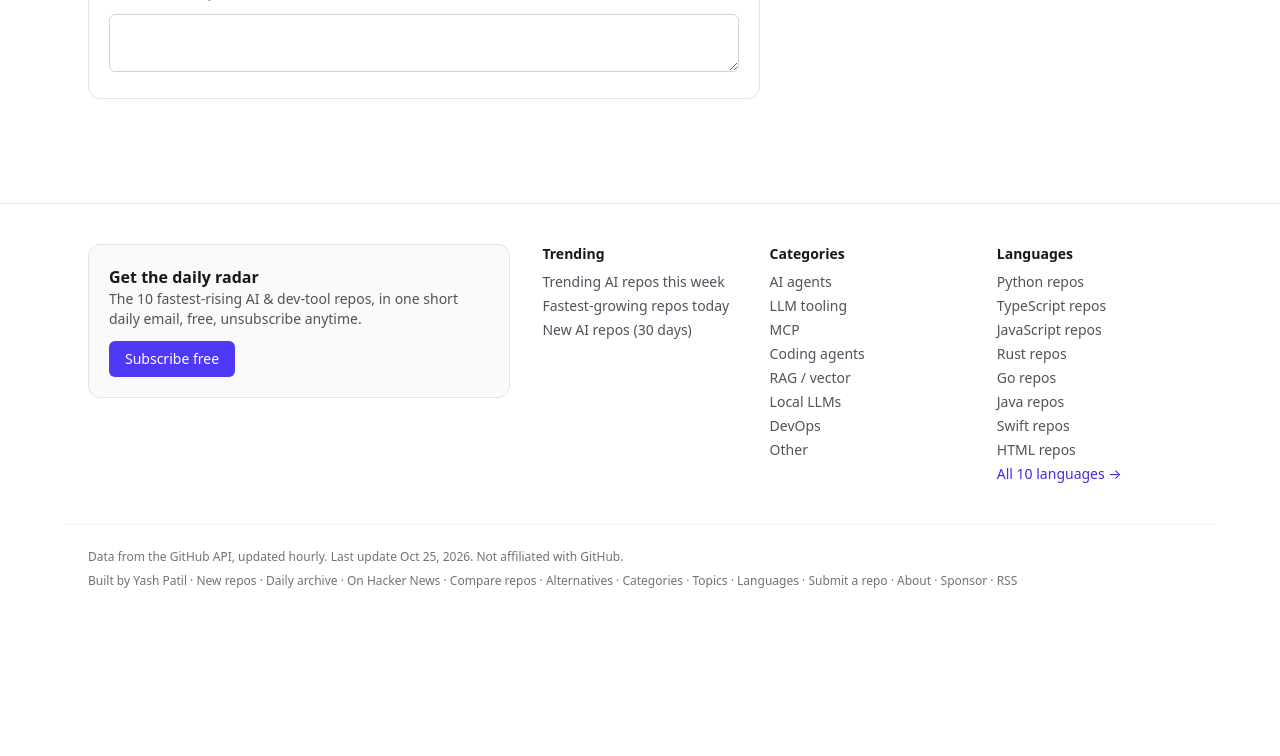
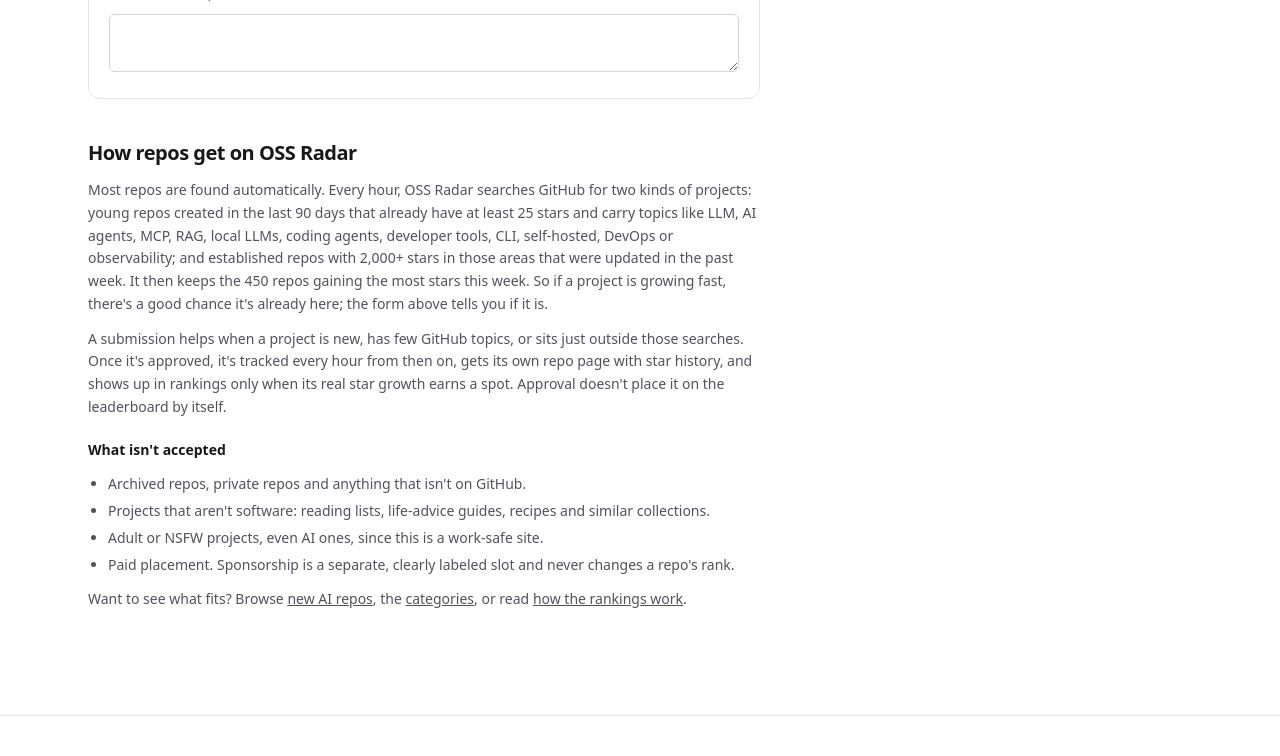
Before and after one commit to yvshpvtil/ossradar, a Next.js app: page /submit in a window 1280 px wide. Shown: the part 540-1296 px from the top of the page. Before the commit the page ends 1161 px from the top, so only its background shows below. Built offline with nearby package versions, Linux system fonts and the light colour scheme; no server answers.

Commit message:
seo(content): /submit explains how repos get on OSS Radar (hourly GitHub discovery criteria, what a submission adds, what isn't accepted) with links to /new, /category and /about, so the thin 240-word page answers what gets accepted

```diff
--- a/app/submit/page.tsx
+++ b/app/submit/page.tsx
@@ -3,6 +3,7 @@
 import { PageNav } from "@/components/PageNav";
 import { JsonLd } from "@/components/JsonLd";
 import { getRepos } from "@/lib/data";
+import Link from "next/link";
 import { SITE } from "@/lib/site";
 import { SubmitForm } from "./SubmitForm";
 
@@ -18,6 +19,7 @@
 };
 
 export default function SubmitPage() {
+  const tracked = getRepos().length;
   return (
     <div className="max-w-2xl">
       <JsonLd data={breadcrumbLd([{ name: "Home", path: "/" }, { name: "Submit a repo", path: "/submit" }])} />
@@ -37,6 +39,33 @@
       <div className="mt-6 rounded-xl border border-zinc-200 p-5 dark:border-zinc-800">
         <SubmitForm tracked={getRepos().map((r) => r.fullName)} />
       </div>
+      <section aria-labelledby="how-tracked" className="mt-10 space-y-3 text-sm leading-relaxed text-zinc-600 dark:text-zinc-400">
+        <h2 id="how-tracked" className="text-xl font-semibold tracking-tight text-zinc-900 dark:text-zinc-100">How repos get on {SITE.name}</h2>
+        <p>
+          Most repos are found automatically. Every hour, {SITE.name} searches GitHub for two kinds of projects: young repos created in the
+          last 90 days that already have at least 25 stars and carry topics like LLM, AI agents, MCP, RAG, local LLMs, coding agents,
+          developer tools, CLI, self-hosted, DevOps or observability; and established repos with 2,000+ stars in those areas that were
+          updated in the past week. It then keeps the {tracked.toLocaleString("en-US")} repos gaining the most stars this week. So if a
+          project is growing fast, there&apos;s a good chance it&apos;s already here; the form above tells you if it is.
+        </p>
+        <p>
+          A submission helps when a project is new, has few GitHub topics, or sits just outside those searches. Once it&apos;s approved,
+          it&apos;s tracked every hour from then on, gets its own repo page with star history, and shows up in rankings only when its
+          real star growth earns a spot. Approval doesn&apos;t place it on the leaderboard by itself.
+        </p>
+        <h3 className="pt-2 font-semibold text-zinc-900 dark:text-zinc-100">What isn&apos;t accepted</h3>
+        <ul className="list-disc space-y-1 pl-5">
+          <li>Archived repos, private repos and anything that isn&apos;t on GitHub.</li>
+          <li>Projects that aren&apos;t software: reading lists, life-advice guides, recipes and similar collections.</li>
+          <li>Adult or NSFW projects, even AI ones, since this is a work-safe site.</li>
+          <li>Paid placement. Sponsorship is a separate, clearly labeled slot and never changes a repo&apos;s rank.</li>
+        </ul>
+        <p>
+          Want to see what fits? Browse <Link className="underline" href="/new">new AI repos</Link>, the{" "}
+          <Link className="underline" href="/category">categories</Link>, or read{" "}
+          <Link className="underline" href="/about">how the rankings work</Link>.
+        </p>
+      </section>
     </div>
   );
 }
```
